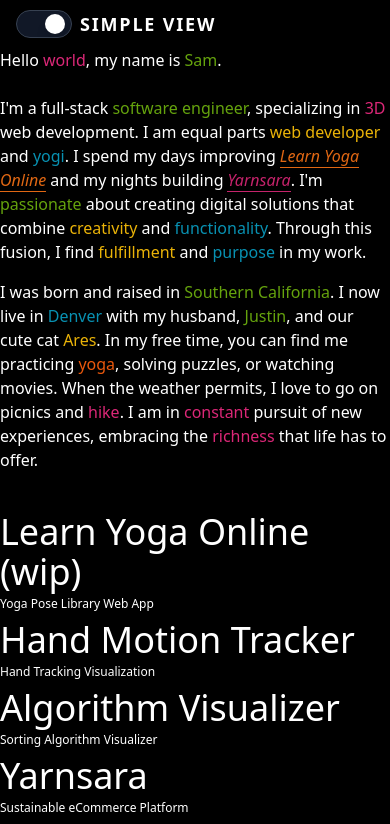
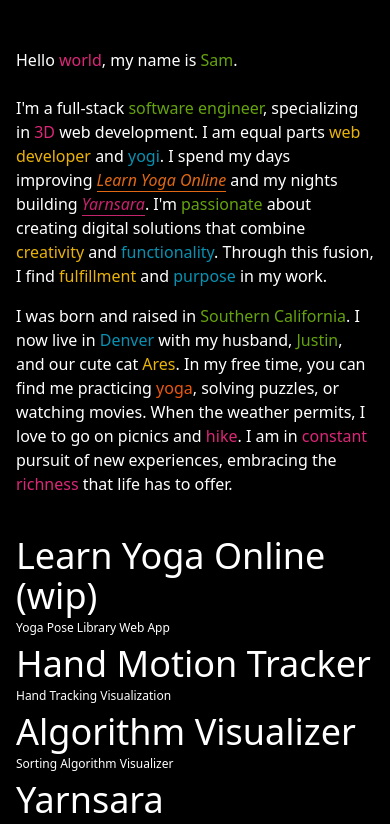
Before and after one commit to samanthacabrera/portfolio, a React (Vite) app: page / in a window 390 px wide. Shown: the top 824 px of the page. Built offline with nearby package versions, Linux system fonts and the light colour scheme.

Commit message:
hide view toggle button on mobile devices

```diff
--- a/src/components/Lamp.jsx
+++ b/src/components/Lamp.jsx
@@ -5,7 +5,7 @@
 
 const Lamp = ({ setAmbientIntensity, ...props }) => {
   const { scene } = useGLTF("/models/lamp.glb");
-  const [isOn, setIsOn] = useState(false);
+  const [isOn, setIsOn] = useState(true);
   const [lampIntensity, setLampIntensity] = useState(0);
 
   scene.traverse((child) => {
--- a/src/pages/Home.jsx
+++ b/src/pages/Home.jsx
@@ -45,19 +45,21 @@
 };
 
 function Home() {
+    const [isMobile, setIsMobile] = useState(false);
     const [is3DView, setIs3DView] = useState(true);
     const [showPrompt, setShowPrompt] = useState(true);
 
     useEffect(() => {
         const savedChoice = sessionStorage.getItem("userViewChoice");
 
-        // detect mobile devices using user agent or screen width
-        const isMobile =
+        const mobile =
             /Android|webOS|iPhone|iPad|iPod|BlackBerry|IEMobile|Opera Mini/i.test(
                 navigator.userAgent
             ) || window.innerWidth < 768;
 
-        if (isMobile) {
+        setIsMobile(mobile);
+
+        if (mobile) {
             setIs3DView(false);
             setShowPrompt(false);
         } else if (savedChoice !== null) {
@@ -66,11 +68,10 @@
         }
     }, []);
 
-
     const handleInitialChoice = (choice) => {
         setIs3DView(choice);
         setShowPrompt(false);
-        sessionStorage.setItem("userViewChoice", choice ? "3D" : "Simple");
+        // sessionStorage.setItem("userViewChoice", choice ? "3D" : "Simple");
     };
 
     const toggleView = () => {
@@ -88,6 +89,7 @@
             {showPrompt && <ViewPrompt onSelect={handleInitialChoice} />}
 
             {/* View Toggle */}
+            {!isMobile && (
             <div
                 className="h-12 w-screen z-10 fixed top-0 left-0 p-4 flex items-center gap-2 cursor-pointer select-none"
 
@@ -105,6 +107,7 @@
                     {is3DView ? "3D View" : "Simple View"}
                 </span>
             </div>
+            )}
 
             {/* Main Content */}
             {!showPrompt &&
@@ -116,7 +119,7 @@
                 ) : (
                     <div className="flex flex-col items-center w-screen space-y-6">
                         {componentCards.map(({ component, key }) => (
-                            <div key={key} className="w-full max-w-4xl">
+                            <div key={key} className="w-full max-w-4xl px-4">
                                 {component}
                             </div>
                         ))}
```
